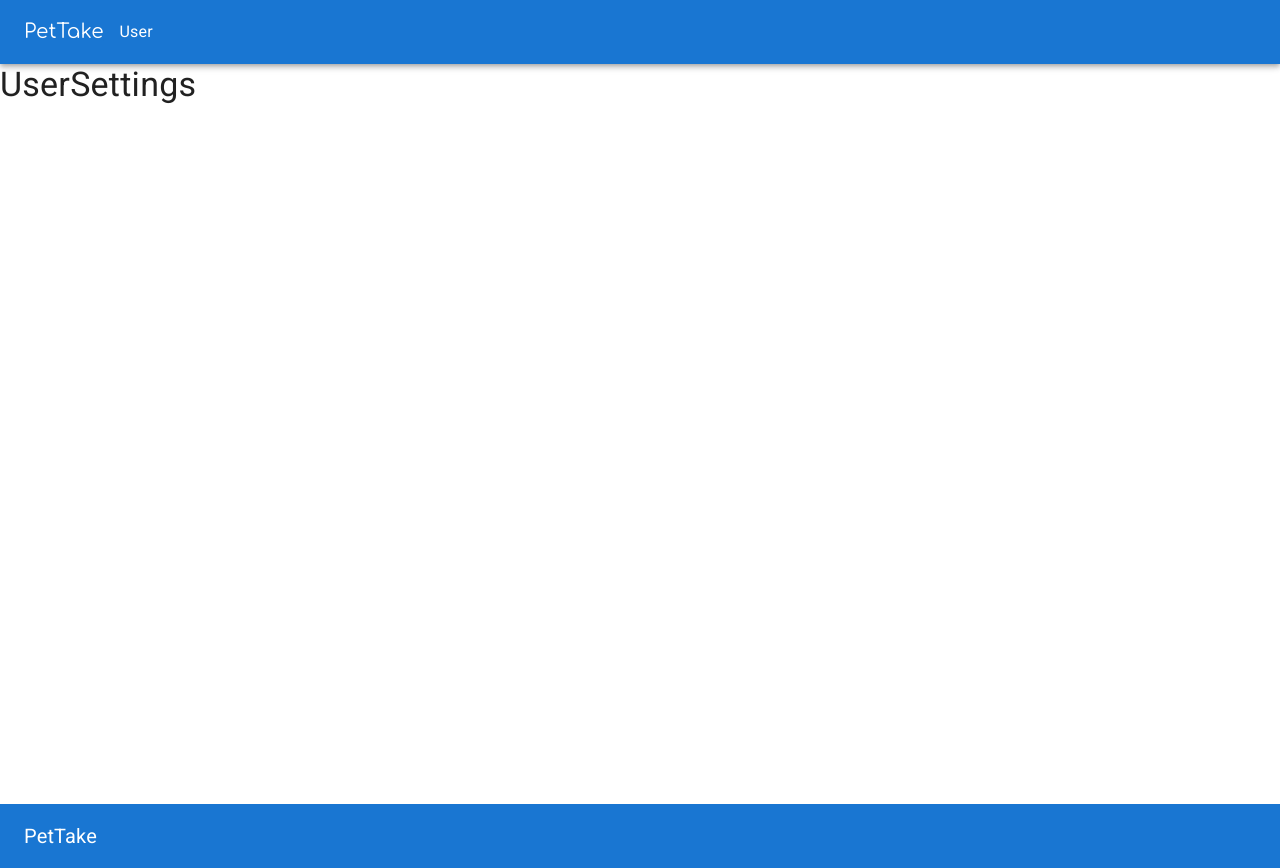
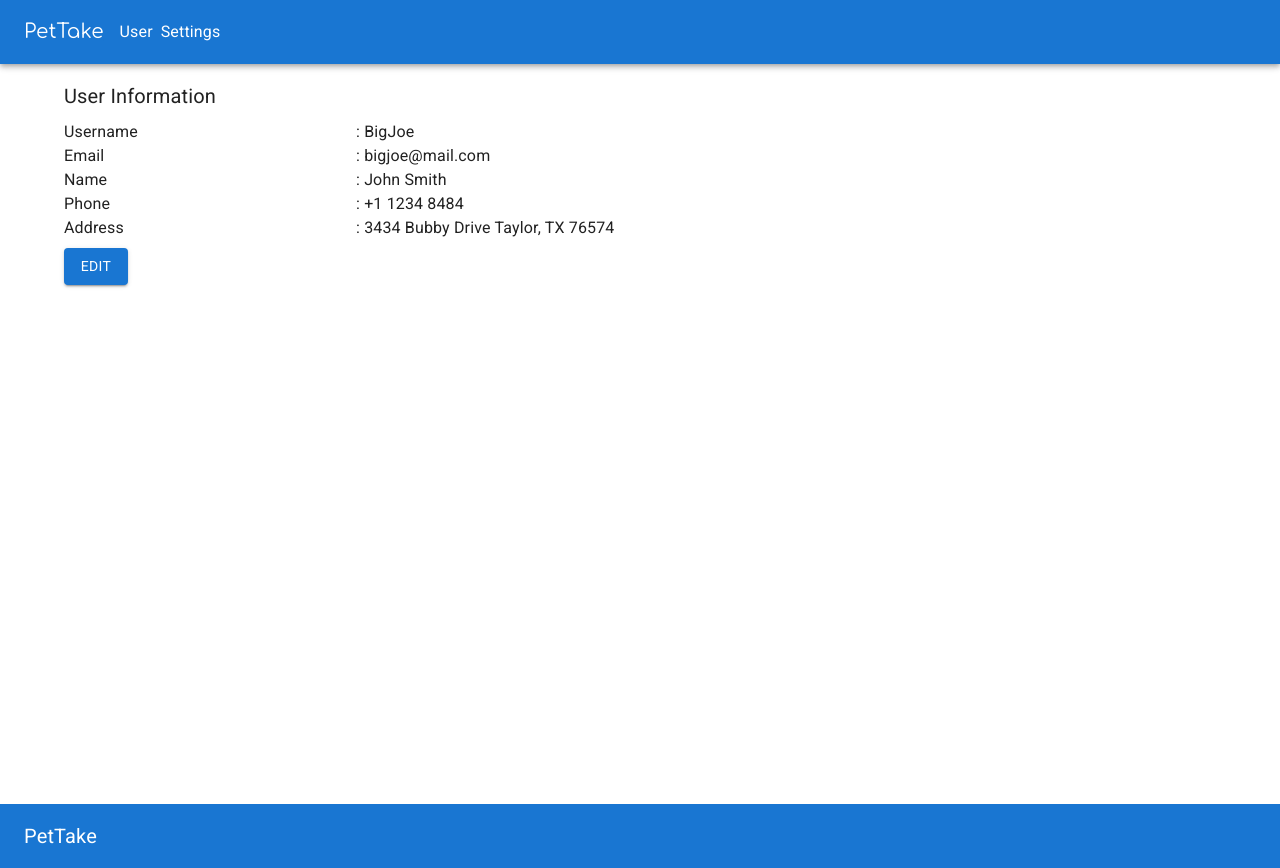
Before and after one commit to YosepRA/pettake-web-ui, a React (Vite) app: page /user/settings in a window 1280 px wide. Built offline with nearby package versions, Linux system fonts and the light colour scheme.

Commit message:
feat: add pet form image input and user settings page

```diff
--- a/src/components/MainNavbar.jsx
+++ b/src/components/MainNavbar.jsx
@@ -39,6 +39,13 @@ const MainNavbar = function MainNavbarComponent() {
             >
               <Typography>User</Typography>
             </Link>
+            <Link
+              to="/user/settings"
+              component={RouterLink}
+              sx={{ color: 'inherit', textDecoration: 'none' }}
+            >
+              <Typography>Settings</Typography>
+            </Link>
           </Box>
         </Toolbar>
       </AppBar>
--- a/src/features/pet/utils/upload-images.js
+++ b/src/features/pet/utils/upload-images.js
@@ -4,8 +4,16 @@ function uploadImages(fileList) {
   const result = [];
 
   for (const file of fileList) {
-    console.log('🚀 ~ uploadImages ~ file:', file);
+    const uniquePrefix = Math.random().toString(16).slice(2);
+    const imageData = {
+      publicId: `PetTake/${uniquePrefix}-${file.name}`,
+      url: `https://www.picturelink.com/${uniquePrefix}-${file.name}`,
+    };
+
+    result.push(imageData);
   }
+
+  return result;
 }
 
 export default uploadImages;
--- a/src/pages/User/PetForm.jsx
+++ b/src/pages/User/PetForm.jsx
@@ -1,9 +1,10 @@
 import React from 'react';
-import { useParams } from 'react-router';
+import { useParams, useLocation } from 'react-router';
 import { Formik, Form } from 'formik';
 import Typography from '@mui/material/Typography';
 import Container from '@mui/material/Container';
 import Stack from '@mui/material/Stack';
+import Box from '@mui/material/Box';
 import TextField from '@mui/material/TextField';
 import Button from '@mui/material/Button';
 import FormControl from '@mui/material/FormControl';
@@ -13,8 +14,9 @@ import FormLabel from '@mui/material/FormLabel';
 import FormGroup from '@mui/material/FormGroup';
 
 import { petInputData } from '@Data/index.js';
-import { petFormHelpers, uploadImages } from '@Features/pet/utils/index.js';
-import VisuallyHiddenInput from '@Components/styled/VisuallyHiddenInput.jsx';
+import { petFormHelpers } from '@Features/pet/utils/index.js';
+
+import PetFormImageInput from './PetFormImageInput.jsx';
 
 const defaultValues = {
   name: '',
@@ -31,13 +33,8 @@ const defaultValues = {
 
 const PetForm = function PetFormComponent() {
   const { id } = useParams();
-
-  const handleImageInputChange = (event) => {
-    // Upload images to server.
-    uploadImages(event.target.files);
-
-    // Update form state to include the returned upload data.
-  };
+  const location = useLocation();
+  const editPathPattern = /\/user\/pet\/\w+\/edit/;
 
   const handleFormSubmit = (values) => {
     console.log(JSON.stringify(values, null, 2));
@@ -58,11 +55,11 @@ const PetForm = function PetFormComponent() {
         component="h1"
         sx={{ mb: 2, textAlign: 'center' }}
       >
-        Create New Pet
+        {location.pathname.match(editPathPattern) ? 'Edit Pet' : 'Create Pet'}
       </Typography>
 
       <Formik initialValues={defaultValues} onSubmit={handleFormSubmit}>
-        {({ values, handleChange, handleSubmit }) => (
+        {({ values, handleChange, setFieldValue, handleSubmit }) => (
           <Form onSubmit={handleSubmit}>
             <Stack direction="column" alignItems="stretch" rowGap={2}>
               <TextField
@@ -167,22 +164,13 @@ const PetForm = function PetFormComponent() {
                 </FormGroup>
               </FormControl>
 
-              <Button
-                component="label"
-                role={undefined}
-                variant="contained"
-                tabIndex={-1}
-              >
-                Upload Images
-                <VisuallyHiddenInput
-                  type="file"
-                  onChange={handleImageInputChange}
-                  multiple
-                />
-              </Button>
+              <PetFormImageInput
+                images={values.images}
+                setFieldValue={setFieldValue}
+              />
 
               <Button type="submit" variant="contained" color="primary">
-                Create
+                {location.pathname.match(editPathPattern) ? 'Save' : 'Create'}
               </Button>
             </Stack>
           </Form>
--- /dev/null
+++ b/src/pages/User/PetFormImageInput.jsx
@@ -0,0 +1,55 @@
+import React from 'react';
+import Typography from '@mui/material/Typography';
+import Button from '@mui/material/Button';
+import Box from '@mui/material/Box';
+
+import { uploadImages } from '@Features/pet/utils/index.js';
+import VisuallyHiddenInput from '@Components/styled/VisuallyHiddenInput.jsx';
+
+const PetFormImageInput = function PetFormImageInputComponent({
+  images,
+  setFieldValue,
+}) {
+  const handleChange = (event) => {
+    // Upload images to server.
+    const uploadResult = uploadImages(event.target.files);
+
+    // Update form state to include the returned upload data.
+    setFieldValue('images', images.concat(uploadResult));
+  };
+
+  const handleDelete = (publicId) => {
+    const filterResult = images.filter((image) => image.publicId !== publicId);
+
+    setFieldValue('images', filterResult);
+  };
+
+  return (
+    <>
+      <Button
+        component="label"
+        role={undefined}
+        variant="contained"
+        tabIndex={-1}
+      >
+        Upload Images
+        <VisuallyHiddenInput type="file" onChange={handleChange} multiple />
+      </Button>
+
+      {images.length > 0 && (
+        <Box component="ul">
+          {images.map((image) => (
+            <li
+              key={image.publicId}
+              onClick={() => handleDelete(image.publicId)}
+            >
+              {image.url}
+            </li>
+          ))}
+        </Box>
+      )}
+    </>
+  );
+};
+
+export default PetFormImageInput;
--- a/src/pages/User/Settings/index.jsx
+++ b/src/pages/User/Settings/index.jsx
@@ -1,11 +1,180 @@
-import React from 'react';
+import React, { useState } from 'react';
+import { Formik, Form } from 'formik';
 import Typography from '@mui/material/Typography';
+import Container from '@mui/material/Container';
+import Box from '@mui/material/Box';
+import Stack from '@mui/material/Stack';
+import Grid from '@mui/material/Grid2';
+import Button from '@mui/material/Button';
+import TextField from '@mui/material/TextField';
+
+const defaultValues = {
+  username: 'BigJoe',
+  email: 'bigjoe@mail.com',
+  name: 'John Smith',
+  phone: '+1 1234 8484',
+  address: '3434 Bubby Drive Taylor, TX 76574',
+};
 
 const UserSettings = function UserSettingsComponent() {
+  const [mode, setMode] = useState('show');
+
+  const handleEditClick = () => {
+    setMode('edit');
+  };
+
+  const handleEditCancelClick = () => {
+    setMode('show');
+  };
+
+  const handleFormSubmit = (values) => {
+    console.log(JSON.stringify(values, null, 2));
+
+    setMode('show');
+  };
+
   return (
-    <Typography variant="h4" component="h1">
-      UserSettings
-    </Typography>
+    <Container sx={{ pt: 2 }}>
+      <Box component="section">
+        <Typography variant="h6" component="h2" sx={{ mb: 1 }}>
+          User Information
+        </Typography>
+
+        {mode === 'show' && (
+          <>
+            <Box sx={{ mb: 1 }}>
+              <Grid container spacing={2}>
+                <Grid size={{ xs: 3 }}>
+                  <Typography>Username</Typography>
+                </Grid>
+                <Grid size={{ xs: 9 }}>
+                  <Typography>: BigJoe</Typography>
+                </Grid>
+              </Grid>
+              <Grid container spacing={2}>
+                <Grid size={{ xs: 3 }}>
+                  <Typography>Email</Typography>
+                </Grid>
+                <Grid size={{ xs: 9 }}>
+                  <Typography>: bigjoe@mail.com</Typography>
+                </Grid>
+              </Grid>
+              <Grid container spacing={2}>
+                <Grid size={{ xs: 3 }}>
+                  <Typography>Name</Typography>
+                </Grid>
+                <Grid size={{ xs: 9 }}>
+                  <Typography>: John Smith</Typography>
+                </Grid>
+              </Grid>
+              <Grid container spacing={2}>
+                <Grid size={{ xs: 3 }}>
+                  <Typography>Phone</Typography>
+                </Grid>
+                <Grid size={{ xs: 9 }}>
+                  <Typography>: +1 1234 8484</Typography>
+                </Grid>
+              </Grid>
+              <Grid container spacing={2}>
+                <Grid size={{ xs: 3 }}>
+                  <Typography>Address</Typography>
+                </Grid>
+                <Grid size={{ xs: 9 }}>
+                  <Typography>: 3434 Bubby Drive Taylor, TX 76574</Typography>
+                </Grid>
+              </Grid>
+            </Box>
+
+            <Stack direction="row">
+              <Button variant="contained" onClick={handleEditClick}>
+                Edit
+              </Button>
+            </Stack>
+          </>
+        )}
+
+        {mode === 'edit' && (
+          <>
+            <Formik initialValues={defaultValues} onSubmit={handleFormSubmit}>
+              {({ values, handleChange, handleSubmit }) => (
+                <Form onSubmit={handleSubmit}>
+                  <Stack direction="column" spacing={2}>
+                    <TextField
+                      id="username"
+                      name="username"
+                      value={values.username}
+                      onChange={handleChange}
+                      label="Username"
+                      variant="outlined"
+                      disabled
+                    />
+
+                    <TextField
+                      id="email"
+                      name="email"
+                      value={values.email}
+                      onChange={handleChange}
+                      label="Email"
+                      variant="outlined"
+                      disabled
+                    />
+
+                    <TextField
+                      id="name"
+                      name="name"
+                      value={values.name}
+                      onChange={handleChange}
+                      label="Name"
+                      variant="outlined"
+                    />
+
+                    <TextField
+                      id="phone"
+                      name="phone"
+                      value={values.phone}
+                      onChange={handleChange}
+                      label="Phone"
+                      variant="outlined"
+                    />
+
+                    <TextField
+                      id="address"
+                      name="address"
+                      value={values.address}
+                      onChange={handleChange}
+                      label="Address"
+                      variant="outlined"
+                      multiline
+                      rows={4}
+                    />
+
+                    <Stack
+                      direction="row"
+                      spacing={2}
+                      sx={{
+                        '& .MuiButton-root': {
+                          minWidth: 80,
+                        },
+                      }}
+                    >
+                      <Button type="submit" variant="contained">
+                        Save
+                      </Button>
+                      <Button
+                        variant="outlined"
+                        onClick={handleEditCancelClick}
+                      >
+                        Cancel
+                      </Button>
+                    </Stack>
+                  </Stack>
+                </Form>
+              )}
+            </Formik>
+          </>
+        )}
+      </Box>
+    </Container>
   );
 };
 
```
